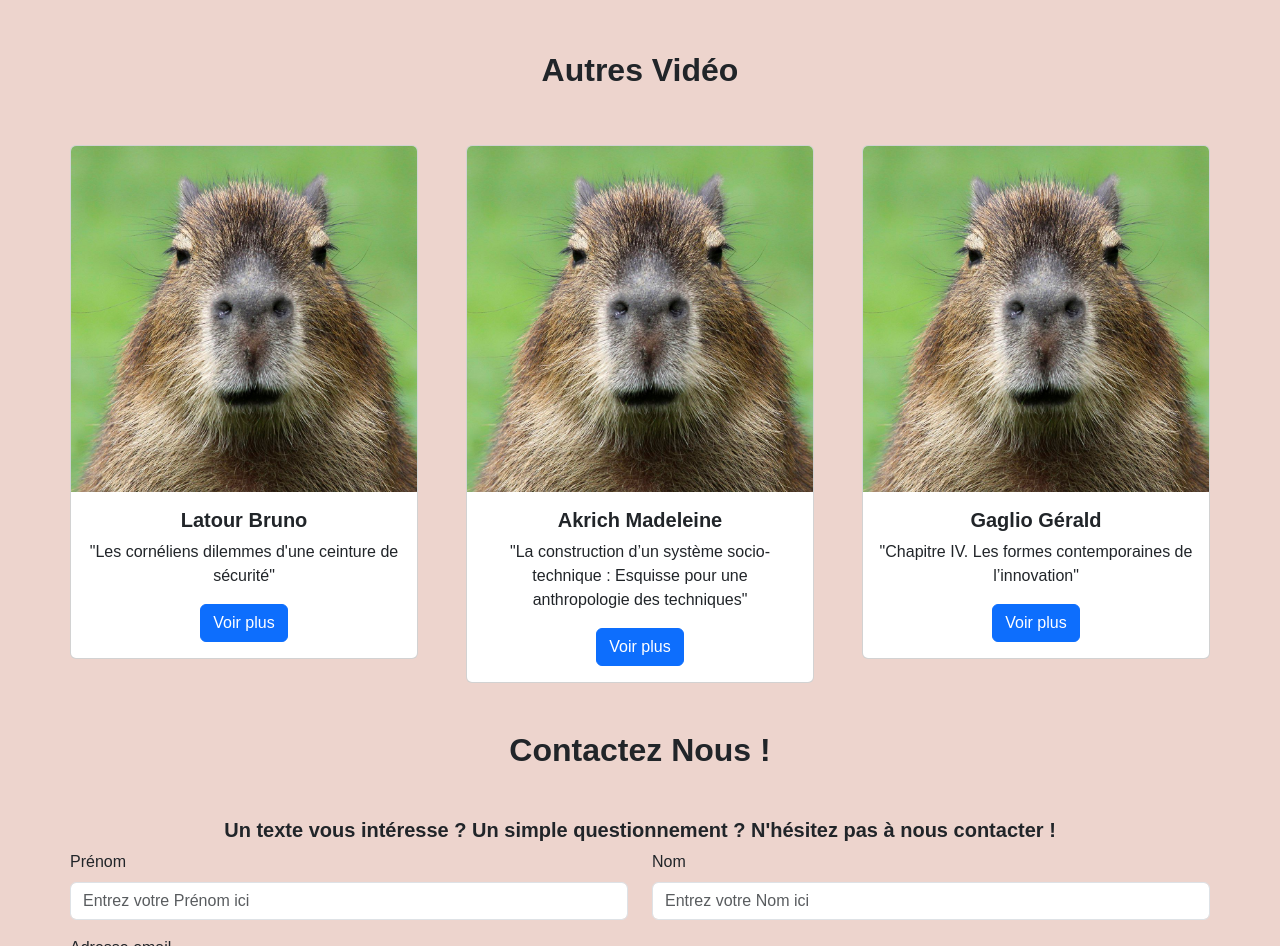
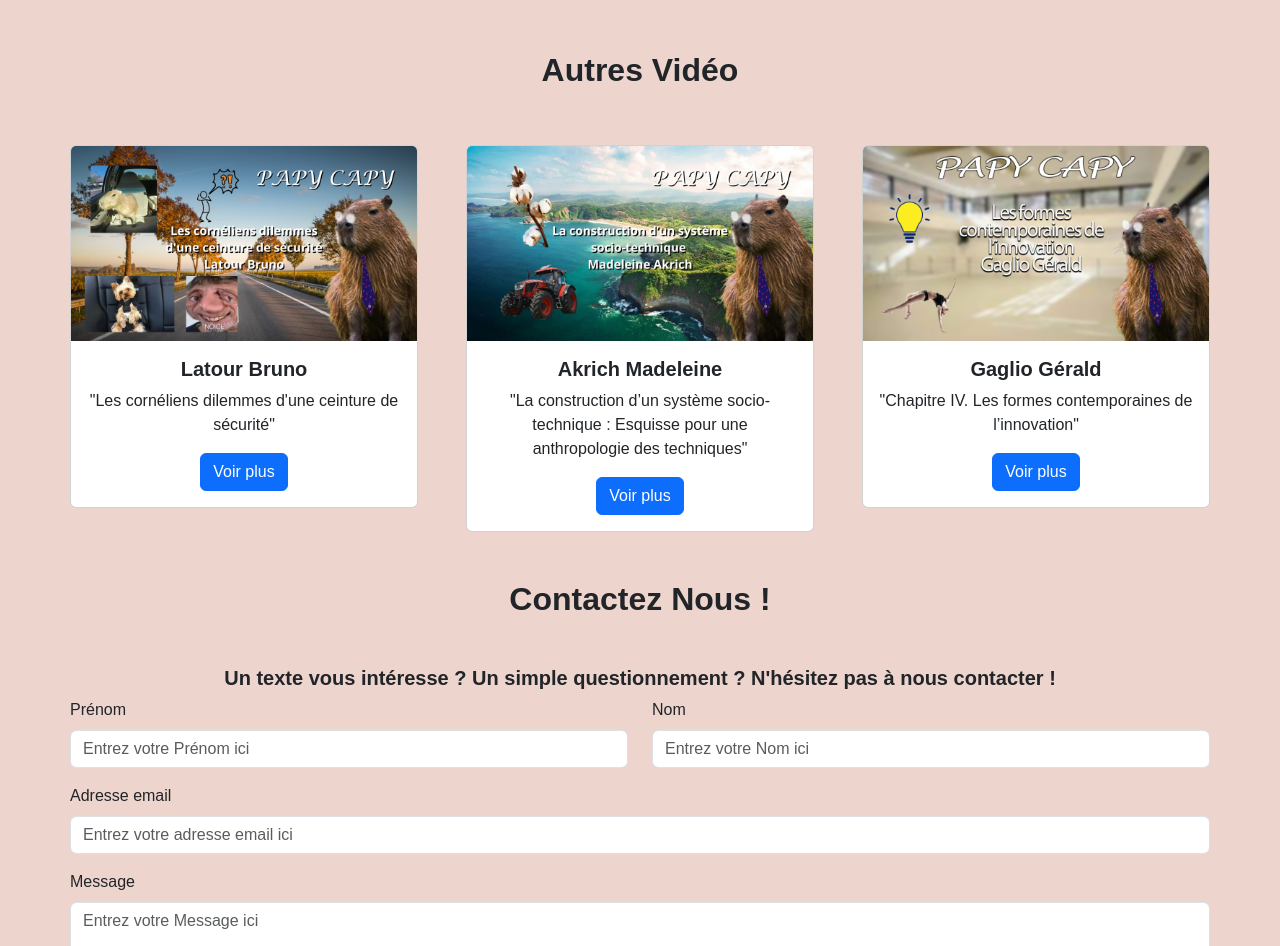
Before and after one commit to BaozoCapy/site-projet-16, a plain HTML site: page akrich.html in a window 1280 px wide. Shown: the part 793-1739 px from the top of the page. Drawn offline with nearby package versions, Linux system fonts and the light colour scheme.

Commit message:
Add files via upload

```diff
--- a/akrich.html
+++ b/akrich.html
@@ -75,7 +75,7 @@
         <div class="row row-cols-1 row-cols-md-3 g-5">
             <div class="col">
                 <div class="card text-center">
-                    <img src="img/capabro.jpeg" class="card-img-top" alt="...">
+                    <img src="img/Miniature Bruno.jpg" class="card-img-top" alt="...">
                     <div class="card-body">
                         <h5 class="card-title">Latour Bruno</h5>
                         <p class="card-text">"Les cornéliens dilemmes d'une ceinture de sécurité"</p>
@@ -85,7 +85,7 @@
             </div>
             <div class="col">
                 <div class="card text-center">
-                    <img src="img/capabro.jpeg" class="card-img-top" alt="...">
+                    <img src="img/Miniature Madeleine Coton.jpg" class="card-img-top" alt="...">
                     <div class="card-body">
                         <h5 class="card-title">Akrich Madeleine</h5>
                         <p class="card-text">"La construction d’un système socio-technique : Esquisse pour une
@@ -96,7 +96,7 @@
             </div>
             <div class="col">
                 <div class="card text-center">
-                    <img src="img/capabro.jpeg" class="card-img-top" alt="...">
+                    <img src="img/galgio.png" class="card-img-top" alt="...">
                     <div class="card-body">
                         <h5 class="card-title">Gaglio Gérald</h5>
                         <p class="card-text">"Chapitre IV. Les formes contemporaines de l’innovation"</p>
```
Also changed, not shown: bruno.html (+3 -3 lines), callon.html (+3 -3 lines), charvolin.html (+3 -3 lines), gerald.html (+3 -3 lines), levelly.html (+3 -3 lines), madeleine.html (+3 -3 lines), michel.html (+3 -4 lines), weller.html (+3 -3 lines).
